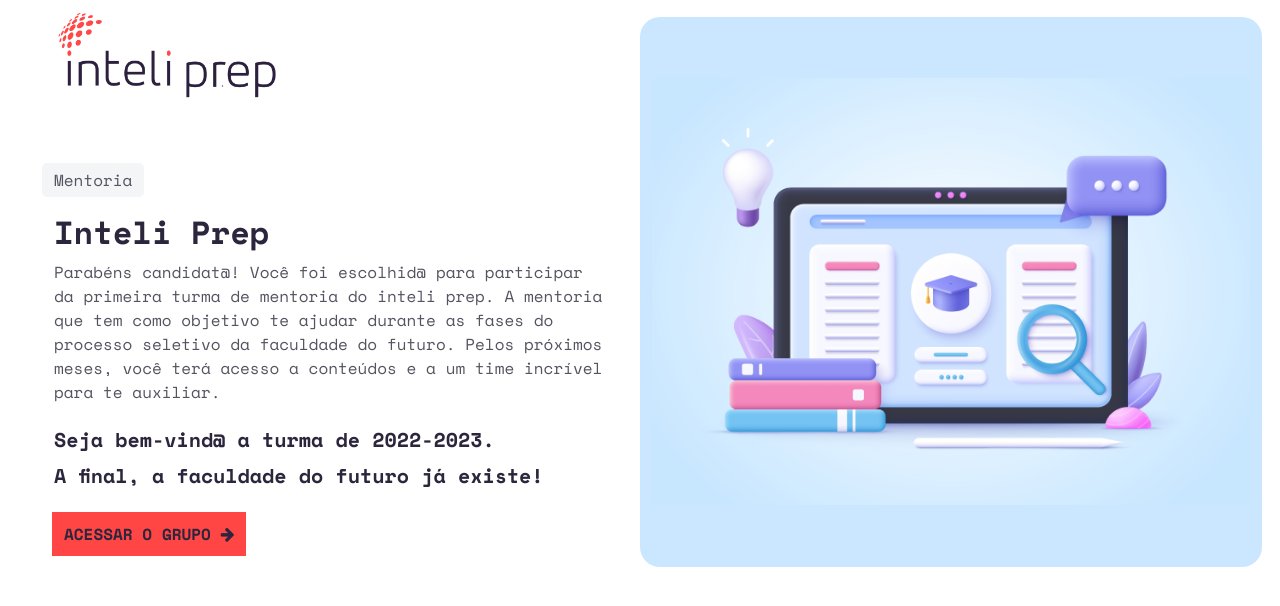
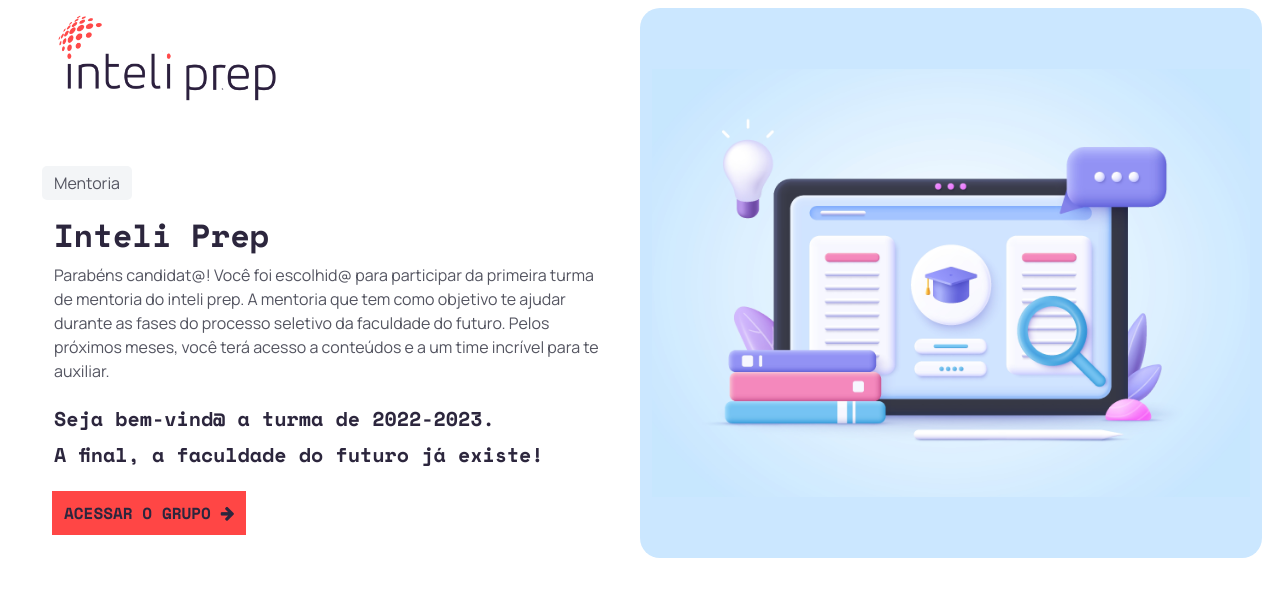
Before and after one commit to gustavofdeoliveira/inteli-prep-2022, a plain HTML site: page index.html in a window 1280 px wide. Drawn offline with nearby package versions, Linux system fonts and the light colour scheme.

Commit message:
Atualizações nas fonts

```diff
--- a/css/style.css
+++ b/css/style.css
@@ -8,6 +8,10 @@
     src: url('../fonts/SpaceMono-Regular.ttf');
 }
 
+@font-face {
+    font-family: "Manrope-Regular";
+    src: url('../fonts/Manrope-Regular.ttf');
+}
 
 body {
     width: 100%;
@@ -38,7 +42,7 @@
 }
 
 p {
-    font-family: "SpaceMono-Regular";
+    font-family: "Manrope-Regular";
     color: #535460;
 }
 
```
Also changed, not shown: fonts/Manrope-Regular.ttf (added), fonts/SpaceMono-BoldItalic.ttf (deleted), fonts/SpaceMono-Italic.ttf (deleted).
